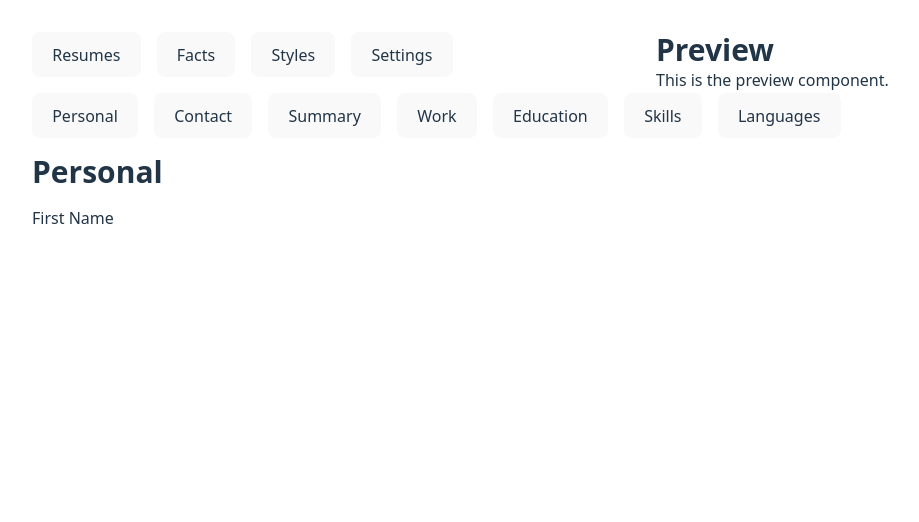
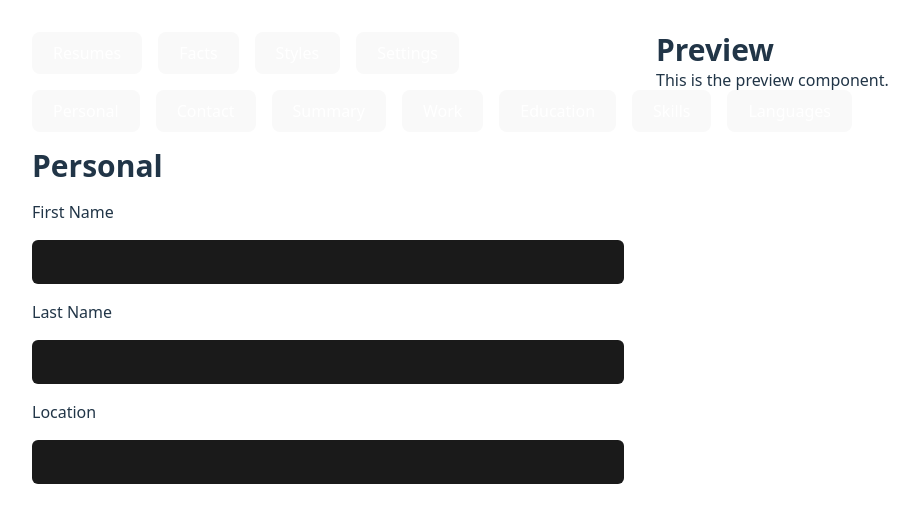
Before and after one commit to xintamosaik/vc8, a React (Vite) app: page / in a window 1280 px wide. Shown: the top 522 px of the page, without its empty margins (0-919 px from the left). Built offline with nearby package versions, Linux system fonts and the light colour scheme.

Commit message:
add basic inputs and buttons

```diff
--- a/src/Editor.tsx
+++ b/src/Editor.tsx
@@ -3,7 +3,7 @@ import Resumes from "./Resumes.tsx";
 import Facts from "./Facts.tsx";
 import Styles from "./Styles.tsx";
 import Settings from "./Settings.tsx";
-
+import Button from "./components/Button";
 function Editor() {
   const sections = {
     resumes: <Resumes />,
@@ -18,18 +18,18 @@ function Editor() {
   return (
     <div id="editor" className="flex flex-col gap-4">
       <nav className="flex space-x-4">
-        <button value="resumes" onClick={handleButtonClick}>
+        <Button value="resumes" onClick={handleButtonClick}>
           Resumes
-        </button>
-        <button value="facts" onClick={handleButtonClick}>
+        </Button>
+        <Button value="facts" onClick={handleButtonClick}>
           Facts
-        </button>
-        <button value="styles" onClick={handleButtonClick}>
+        </Button>
+        <Button value="styles" onClick={handleButtonClick}>
           Styles
-        </button>
-        <button value="settings" onClick={handleButtonClick}>
+        </Button>
+        <Button value="settings" onClick={handleButtonClick}>
           Settings
-        </button>
+        </Button>
       </nav>
 
       <div className="section">{sections[active]}</div>
--- a/src/Facts.tsx
+++ b/src/Facts.tsx
@@ -6,7 +6,7 @@ import Skills from "./Facts/Skills.tsx";
 import Work from "./Facts/Work.tsx";
 import Education from "./Facts/Education.tsx";
 import Languages from "./Facts/Languages.tsx";
-
+import Button from "./components/Button";
 function Editor() {
   const sections = {
     personal: <Personal />,
@@ -24,27 +24,28 @@ function Editor() {
   return (
     <div id="editor" className="flex flex-col gap-4">
       <nav className="flex space-x-4">
-        <button value="personal" onClick={handleButtonClick}>
+
+        <Button value="personal"  onClick={handleButtonClick}>
             Personal
-        </button>
-        <button value="contact" onClick={handleButtonClick}>
+        </Button>
+        <Button value="contact" onClick={handleButtonClick}>
           Contact
-        </button>
-        <button value="summary" onClick={handleButtonClick}>
+        </Button>
+        <Button value="summary" onClick={handleButtonClick}>
             Summary
-        </button>
-        <button value="work" onClick={handleButtonClick}>
+        </Button>
+        <Button value="work" onClick={handleButtonClick}>
             Work
-        </button>
-        <button value="education" onClick={handleButtonClick}>
+        </Button>
+        <Button value="education" onClick={handleButtonClick}>
             Education
-        </button>
-        <button value="skills" onClick={handleButtonClick}>
+        </Button>
+        <Button value="skills" onClick={handleButtonClick}>
             Skills
-        </button>
-        <button value="languages" onClick={handleButtonClick}>
+        </Button>
+        <Button value="languages" onClick={handleButtonClick}>
             Languages
-        </button>
+        </Button>
       </nav>
 
       <div className="section">{sections[active]}</div>
--- a/src/Facts/Personal.tsx
+++ b/src/Facts/Personal.tsx
@@ -1,3 +1,4 @@
+import InputText from "../components/InputText";
 function Personal() {
     return (
       <div id="personal" className="flex flex-col gap-4">
@@ -6,11 +7,28 @@ function Personal() {
         <label htmlFor="first">
           First Name
         </label>
-        <input
-          type="text"
+        <InputText
           name="first"
           id="first"
+          className="border-2 border-gray-300 rounded-md p-2"
         />
+        <label htmlFor="last">
+          Last Name
+        </label>
+        <InputText
+          name="last"
+          id="last"
+          className="border-2 border-gray-300 rounded-md p-2"
+        />
+        <label htmlFor="location">
+            Location
+        </label>
+        <InputText
+          name="location"
+          id="location"
+          className="border-2 border-gray-300 rounded-md p-2"
+        />
+
       </div>
     );
   }
--- /dev/null
+++ b/src/components/Button.tsx
@@ -0,0 +1,12 @@
+import React from "react";
+
+function Button({
+  className = "",
+  ...props
+}: React.ButtonHTMLAttributes<HTMLButtonElement>) {
+  const base =
+    "rounded-lg border border-transparent py-2 px-5 text-base font-medium bg-[#1a1a1a] text-white cursor-pointer transition-colors duration-200 hover:border-blue-500 focus:outline-4 focus:outline-auto focus:outline-blue-400";
+  return <button className={`${base} ${className}`} {...props} />;
+}
+
+export default Button;
--- /dev/null
+++ b/src/components/InputText.tsx
@@ -0,0 +1,12 @@
+import React from "react";
+
+function TextInput({
+  className = "",
+  ...props
+}: React.ButtonHTMLAttributes<HTMLInputElement>) {
+  const base =
+    "rounded-lg border border-transparent py-2 px-5 text-base font-medium bg-[#1a1a1a] text-white cursor-pointer transition-colors duration-200 hover:border-blue-500 focus:outline-4 focus:outline-auto focus:outline-blue-400";
+  return <input type="text" className={`${base} ${className}`} {...props} />;
+}
+
+export default TextInput;
--- a/src/index.css
+++ b/src/index.css
@@ -31,24 +31,7 @@ body {
   min-height: 100vh;
 }
 
-button {
-  border-radius: 8px;
-  border: 1px solid transparent;
-  padding: 0.6em 1.2em;
-  font-size: 1em;
-  font-weight: 500;
-  font-family: inherit;
-  background-color: #1a1a1a;
-  cursor: pointer;
-  transition: border-color 0.25s;
-}
-button:hover {
-  border-color: #646cff;
-}
-button:focus,
-button:focus-visible {
-  outline: 4px auto -webkit-focus-ring-color;
-}
+
 
 @media (prefers-color-scheme: light) {
   :root {
```
Lines whose indentation alone changed are shown as unchanged.
